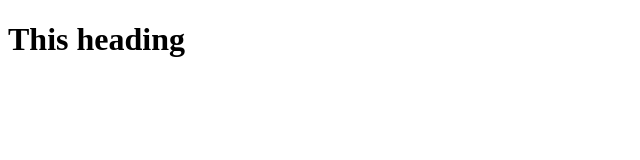
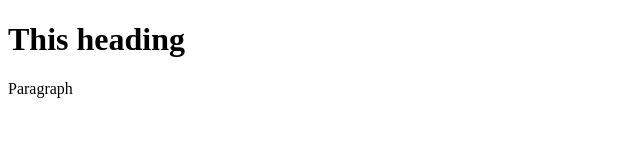
Before and after one commit to SaadKhan26/BootsrapPractice, a website: page index.html in a window 1280 px wide. Shown: the full height of the page, 0-640 px from the left. Drawn offline with Linux system fonts and the light colour scheme.

Commit message:
fisth commit

```diff
--- a/index.html
+++ b/index.html
@@ -3,5 +3,6 @@
     <head></head>
     <body>
         <h1>This heading</h1>
+        <p>Paragraph</P>
     </body>
 </html>
```
Also changed, not shown: package.json (added, +27 -0 lines), 2 other files.
